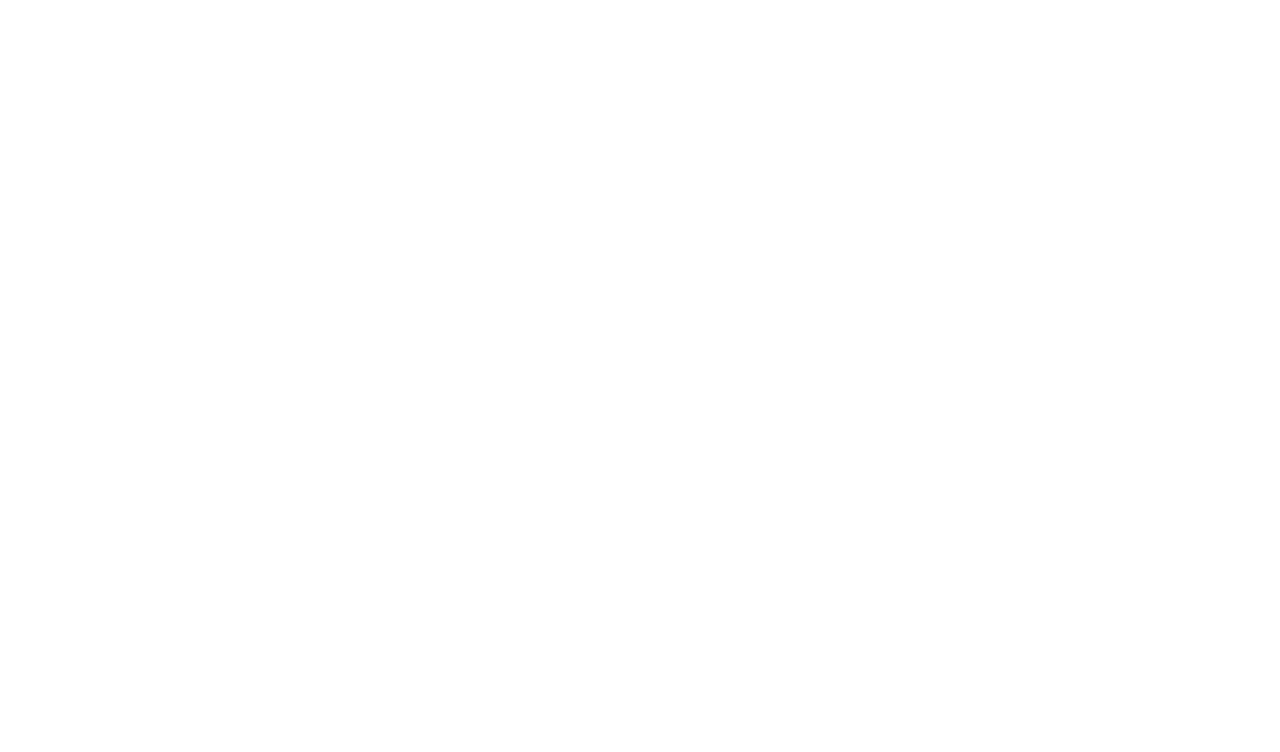
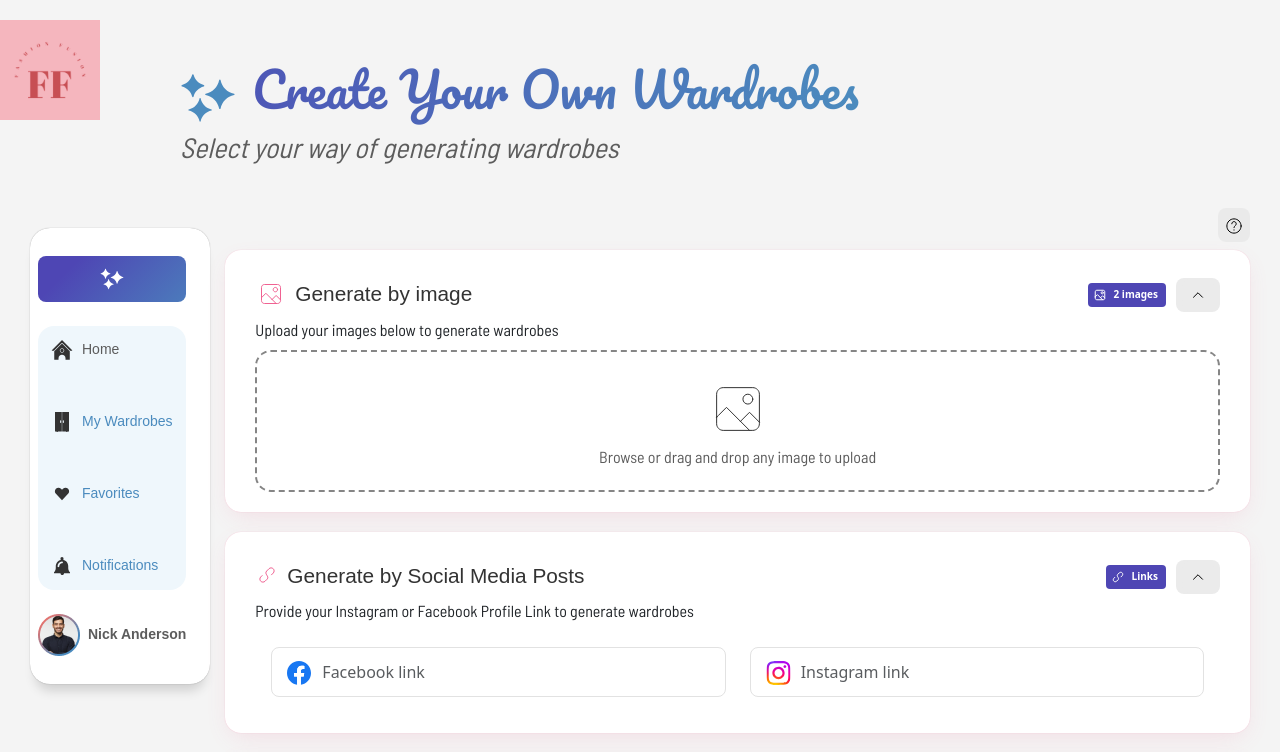
Before and after one commit to HIRATOQEER/FashionFusion, a React (Create React App) app: page /pages/LogedIn/UserCreateWrdb in a window 1280 px wide. Before the commit this address had no page. Shown: the top 752 px of the page. Built offline with nearby package versions, Linux system fonts and the light colour scheme; a web font is replaced by a local one.

Commit message:
fix saveWardrobe button issue and some others issues

```diff
--- a/src/App.js
+++ b/src/App.js
@@ -10,21 +10,21 @@ function App() {
   return (
     <Router>
       <Routes>
-        <Route exact path="./pages/signUp/SignUps" element={<SignUp />} />
+        <Route exact path="/pages/signUp/SignUps" element={<SignUp />} />
         <Route
           exact
-          path="./pages/welcomScreen/WelcomeScreen"
+          path="/pages/welcomScreen/WelcomeScreen"
           element={<WelcomeScreen />}
         />
         <Route
           exact
-          path="./pages/AsGuest/createWardrobe/CreateWardrobe"
+          path="/pages/AsGuest/createWardrobe/CreateWardrobe"
           element={<CreateWardrobe />}
         />
         <Route exact path="/" element={<GenratedResult />} />
         <Route
           exact
-          path="./pages/LogedIn/UserCreateWrdb"
+          path="/pages/LogedIn/UserCreateWrdb"
           element={<UserCreateWrdb />}
         />
       </Routes>
--- a/src/components/Sidebar/GuestSideBar.js
+++ b/src/components/Sidebar/GuestSideBar.js
@@ -1,21 +1,25 @@
 import React from "react";
+import { Nav, Navbar } from "react-bootstrap";
+import { Link } from "react-router-dom";
 
 const GuestSideBar = () => {
   return (
     <>
       <div className="guestSidebar">
+        <Navbar>
           <ul>
             <li>
-            <a href="#">
+              <Link to="#">
                 <img src="/images/white-star-Group.svg" alt="icon" />
-            </a>
+              </Link>
             </li>
             <li>
-            <a href="#">
+              <Link to="pages/signUp/SignUps">
                 <img src="/images/user-Generic.svg" alt="icon" />
-            </a>
+              </Link>
             </li>
           </ul>
+        </Navbar>
       </div>
     </>
   );
--- a/src/components/Sidebar/UserSideBar.js
+++ b/src/components/Sidebar/UserSideBar.js
@@ -1,25 +1,27 @@
 import React from "react";
-import { Button, Dropdown } from "react-bootstrap";
+import { Button, Dropdown, Navbar } from "react-bootstrap";
+import { Link } from "react-router-dom";
 
 const UserSideBar = () => {
   return (
     <>
       <div className="UserSidebar">
+        <Navbar>
           <ul className="p-0 m-0 d-flex flex-column gap-4">
             <li className="firstUr">
-            <a href="#" className="me-0">
+              <Link to="#" className="me-0">
                 <img src="/images/white-star-Group.svg" alt="icon" />
-            </a>
+              </Link>
             </li>
             <div className="innerOrder d-flex flex-column gap-4">
               <li>
-              <a href="#">
+                <Link to="#">
                   <img src="/images/noun-home.svg" alt="home" />
                   <span className="prnName">Home</span>
-              </a>
+                </Link>
               </li>
               <li>
-              <a href="#">
+                <Link to="#">
                   <Dropdown className="showDtl">
                     <Dropdown.Toggle id="dropdown-basic">
                       <img src="/images/noun-wardrobe.svg" alt="home" />
@@ -28,7 +30,9 @@ const UserSideBar = () => {
 
                     <Dropdown.Menu>
                       <p className="whoDay">Today</p>
-                    <Dropdown.Item href="#/action-1">Wardrobe 1</Dropdown.Item>
+                      <Dropdown.Item href="#/action-1">
+                        Wardrobe 1
+                      </Dropdown.Item>
                       <p className="whoDay">Yesterday</p>
                       <div className="wrdpss">
                         <Dropdown.Item href="#/action-2">
@@ -43,16 +47,16 @@ const UserSideBar = () => {
                       </div>
                     </Dropdown.Menu>
                   </Dropdown>
-              </a>
+                </Link>
               </li>
               <li>
-              <a href="#">
+                <Link to="#">
                   <img src="/images/Generic-heart.svg" alt="favrt" />
                   <span className="sameStl">Favorites</span>
-              </a>
+                </Link>
               </li>
               <li>
-              <a href="#">
+                <Link to="#">
                   <Dropdown className="showDtl Notification">
                     <Dropdown.Toggle id="dropdown-basic">
                       <img src="/images/noun-bell.svg" alt="home" />
@@ -82,8 +86,8 @@ const UserSideBar = () => {
                               Your variation just got an update!
                             </p>
                             <span className="newNft">
-                            <strong className="NftNmbr">Wardrobe 1</strong> has
-                            4 new items you would like
+                              <strong className="NftNmbr">Wardrobe 1</strong>{" "}
+                              has 4 new items you would like
                             </span>
                           </div>
                           <h4 className="tagNft">New</h4>
@@ -94,8 +98,8 @@ const UserSideBar = () => {
                               Your variation just got an update!
                             </p>
                             <span className="newNft">
-                            <strong className="NftNmbr">Wardrobe 1</strong> has
-                            4 new items you would like
+                              <strong className="NftNmbr">Wardrobe 1</strong>{" "}
+                              has 4 new items you would like
                             </span>
                           </div>
                           <h4 className="tagNft">New</h4>
@@ -106,8 +110,8 @@ const UserSideBar = () => {
                               Your variation just got an update!
                             </p>
                             <span className="newNft">
-                            <strong className="NftNmbr">Wardrobe 1</strong> has
-                            4 new items you would like
+                              <strong className="NftNmbr">Wardrobe 1</strong>{" "}
+                              has 4 new items you would like
                             </span>
                           </div>
                           <h4 className="tagNft">New</h4>
@@ -115,14 +119,17 @@ const UserSideBar = () => {
                       </div>
                     </Dropdown.Menu>
                   </Dropdown>
-              </a>
+                </Link>
               </li>
             </div>
             <li>
-            <a href="#" className="userPrf">
+              <Link to="#" className="userPrf">
                 <Dropdown className="showDtl">
                   <Dropdown.Toggle id="dropdown-basic">
-                  <img src="/images/sidebr-prf-image.png" alt="Profile Icon" />
+                    <img
+                      src="/images/sidebr-prf-image.png"
+                      alt="Profile Icon"
+                    />
                     <span className="prnName fw-bold">Nick Anderson</span>
                   </Dropdown.Toggle>
 
@@ -145,9 +152,10 @@ const UserSideBar = () => {
                     </Dropdown.Item>
                   </Dropdown.Menu>
                 </Dropdown>
-            </a>
+              </Link>
             </li>
           </ul>
+        </Navbar>
       </div>
     </>
   );
--- a/src/components/guestGenratedResult.js/GuestGenratedResult.js
+++ b/src/components/guestGenratedResult.js/GuestGenratedResult.js
@@ -350,11 +350,16 @@ const GuestGenratedResult = () => {
           </div>
 
           <div className="justify-content-between align-items-center mt-4 ">
-            <p className="gnrtDiscrptn">
-              <img src="/images/question-mark-Icon.svg" alt="icon" />
-              You can save this wardrobe as it is or you can regenerate for some
-              new results
-            </p>
+            <div className="d-flex flex-you justify-content-between">
+              <p className="gnrtDiscrptn">
+                <img src="/images/question-mark-Icon.svg" alt="icon" />
+                You can save this wardrobe as it is or you can regenerate for
+                some new results
+              </p>
+              <Button className="saveWrdrb" onClick={handleButtonClick}>
+                Save Wardrobe
+              </Button>
+            </div>
             {/* <div>
               <Button className="saveWrdrb" onClick={handleButtonClick}>
                 Save Wardrobe
@@ -404,10 +409,6 @@ const GuestGenratedResult = () => {
         <img className="me-3" src="/images/staricon.svg" alt="star" /> Generate
         the magic
         <div>
-          <Button className="saveWrdrb" onClick={handleButtonClick}>
-            Save Wardrobe
-          </Button>
-
           <SuccessfullySavedToast
             showToast={showToast}
             onClose={handleCloseToast}
--- a/src/style.css
+++ b/src/style.css
@@ -1097,7 +1097,7 @@ button.addPerafrence:hover {
   border: 1px solid var(--main-trunks, #595d62);
   background-color: transparent;
   float: right;
-  transform: translate(0, -30px);
+  transform: translate(0, -41px);
 }
 .yourWardrobe button.saveWrdrb {
   display: flex;
@@ -1109,6 +1109,7 @@ button.addPerafrence:hover {
   border-radius: var(--Interactive-border-radius---radius-i-sm, 8px);
   background-color: var(--primary-10, #4b8bbe);
   border: none;
+  z-index: 9;
 }
 .yourWardrobe .prfrncResult button.resultImg {
   border-radius: 12px;
@@ -1494,6 +1495,9 @@ button.addPerafrence:hover {
   justify-content: center;
   align-items: center;
   margin: 0 0 20px;
+}
+.d-flex.flex-you {
+  margin-right: 137px;
 }
 .showDtl.dropdown a.profiledrp.dropdown-item {
   color: var(--Text-100, #333);
```
Lines whose indentation alone changed are shown as unchanged.
